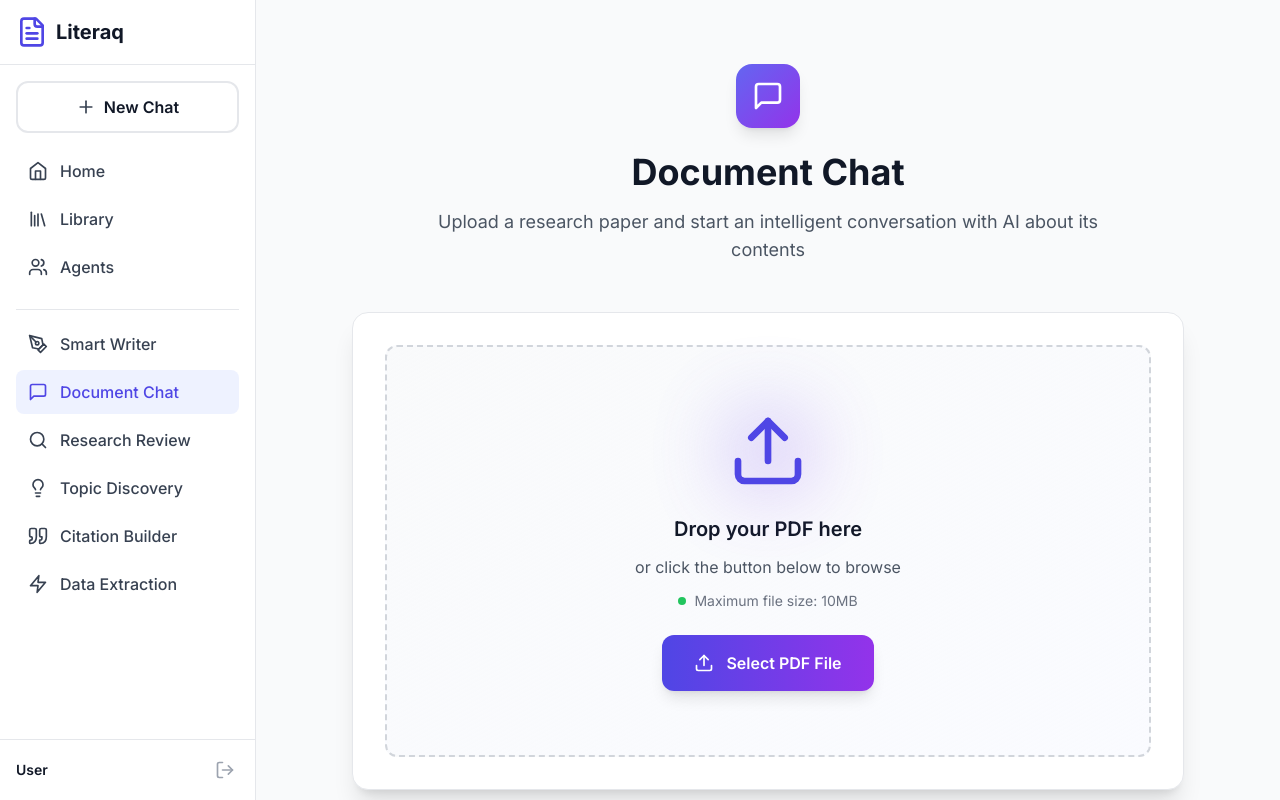
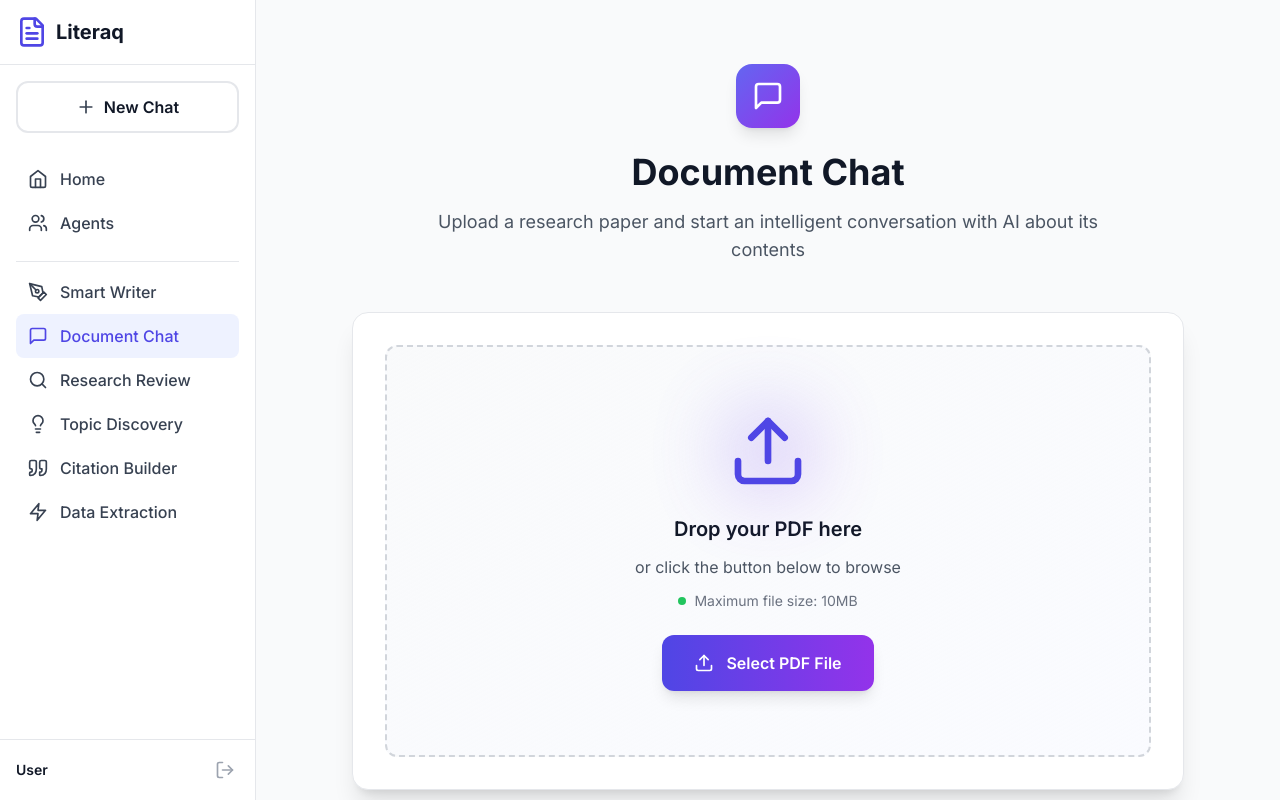
Before and after one commit to spartow/literaq, a Next.js app: page /chat in a window 1280 px wide. Built offline with nearby package versions, Linux system fonts and the light colour scheme; no server answers.

Commit message:
Hide Library navigation for non-authenticated users

```diff
--- a/src/components/app-sidebar.tsx
+++ b/src/components/app-sidebar.tsx
@@ -76,9 +76,17 @@ export function AppSidebar() {
       </div>
 
       {/* Navigation */}
-      <nav className="flex-1 overflow-y-auto px-4 space-y-1">
+      <nav className="flex-1 overflow-y-auto px-4 py-2">
         {/* Main Navigation */}
-        {mainNavItems.map((item) => {
+        {mainNavItems
+          .filter((item) => {
+            // Hide Library for non-authenticated users
+            if (item.name === 'Library' && !user) {
+              return false;
+            }
+            return true;
+          })
+          .map((item) => {
           const Icon = item.icon;
           return (
             <Link
```
